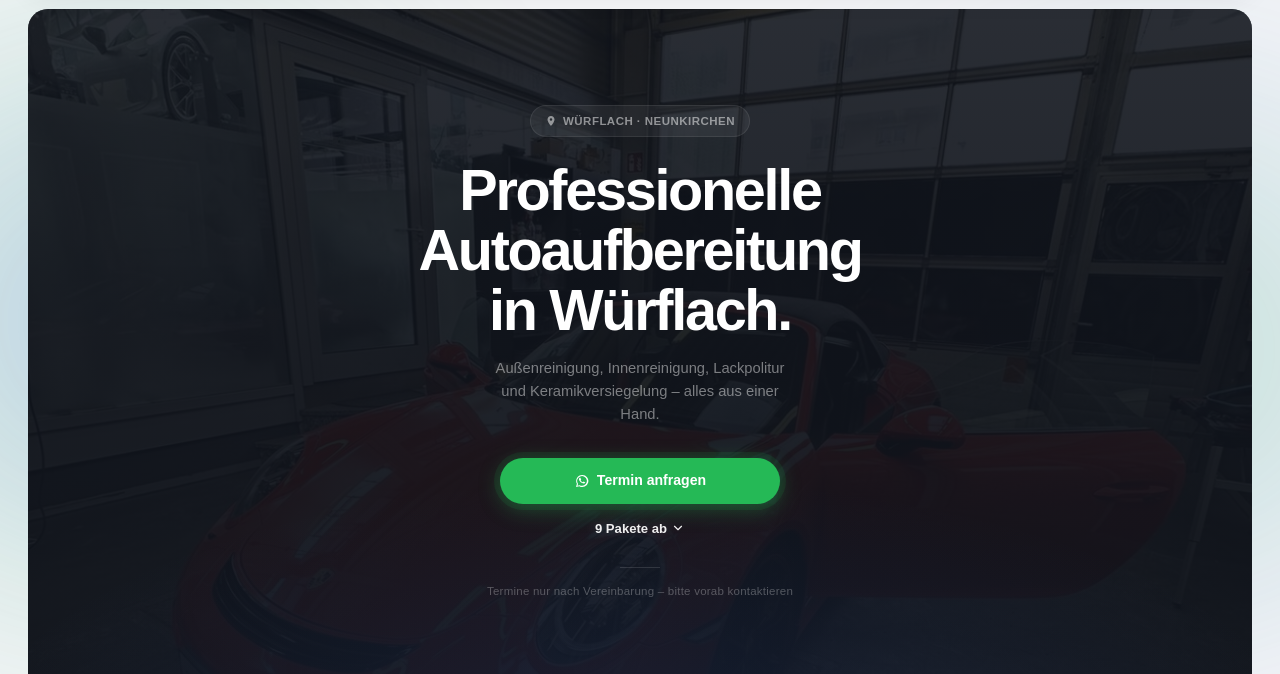
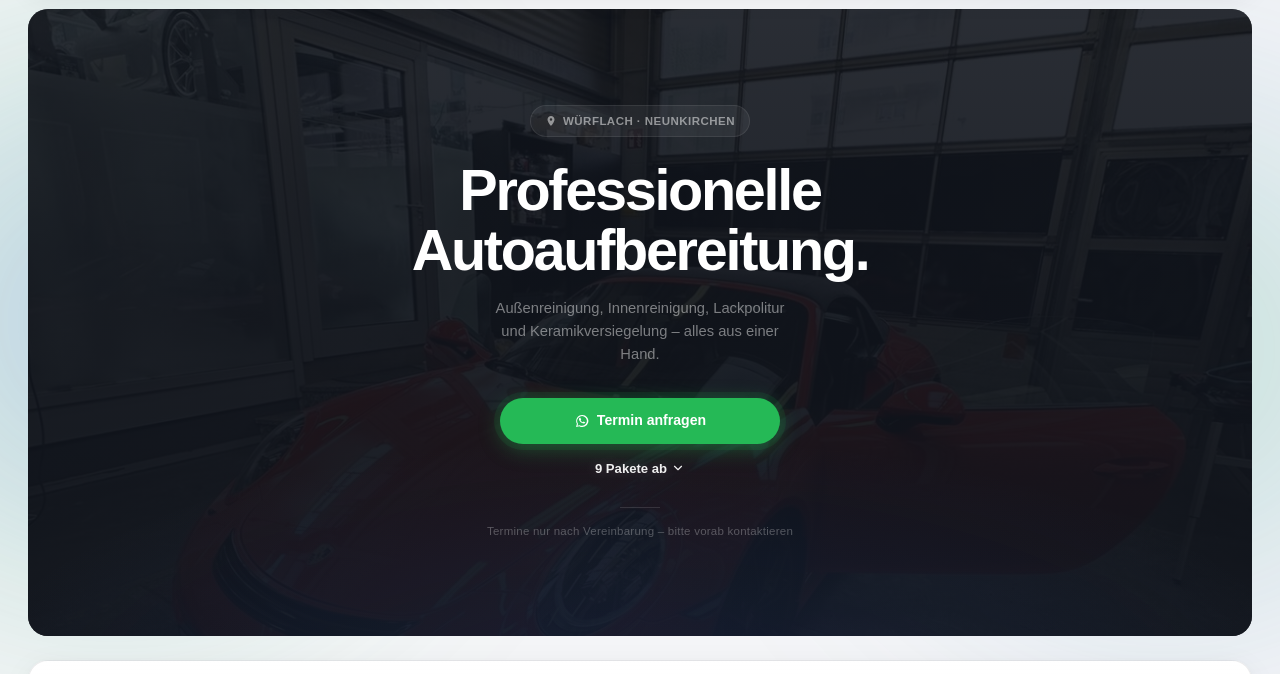
Before and after one commit to DevLightning/cornel-detailing, a plain HTML site: page index.html in a window 1280 px wide. Shown: the part 79-753 px from the top of the page. Drawn offline with Linux system fonts and the light colour scheme.

Commit message:
Add files via upload

```diff
--- a/index.html
+++ b/index.html
@@ -294,7 +294,7 @@
               <svg viewBox="0 0 24 24" width="12" height="12" fill="currentColor" aria-hidden="true"><path d="M12 2C8.13 2 5 5.13 5 9c0 5.25 7 13 7 13s7-7.75 7-13c0-3.87-3.13-7-7-7zm0 9.5a2.5 2.5 0 0 1 0-5 2.5 2.5 0 0 1 0 5z"/></svg>
               Würflach · Neunkirchen
             </span>
-            <h1>Professionelle Autoaufbereitung<br>in Würflach.</h1>
+            <h1>Professionelle Autoaufbereitung.</h1>
             <p class="hero-sub">Außenreinigung, Innenreinigung, Lackpolitur und Keramikversiegelung – alles aus einer Hand.</p>
 
             <div class="hero-actions">
```
